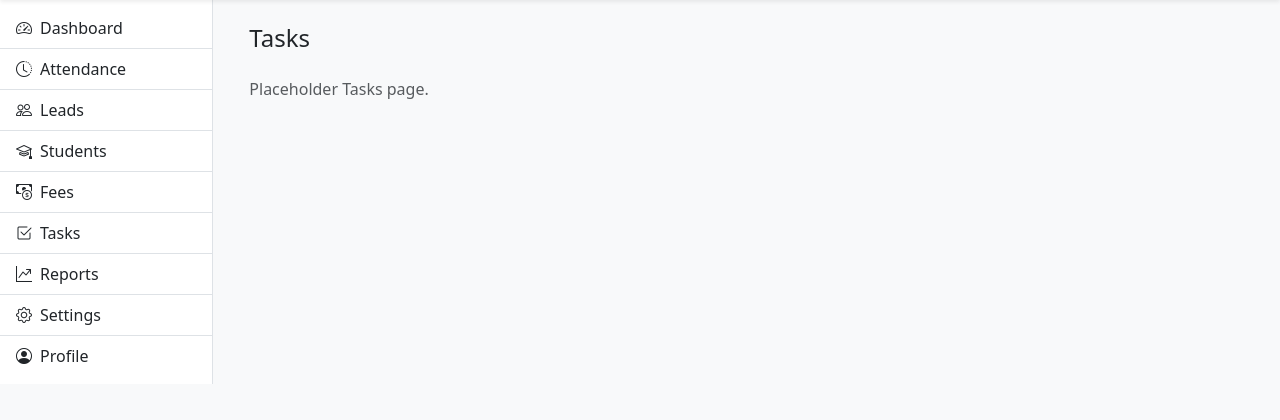
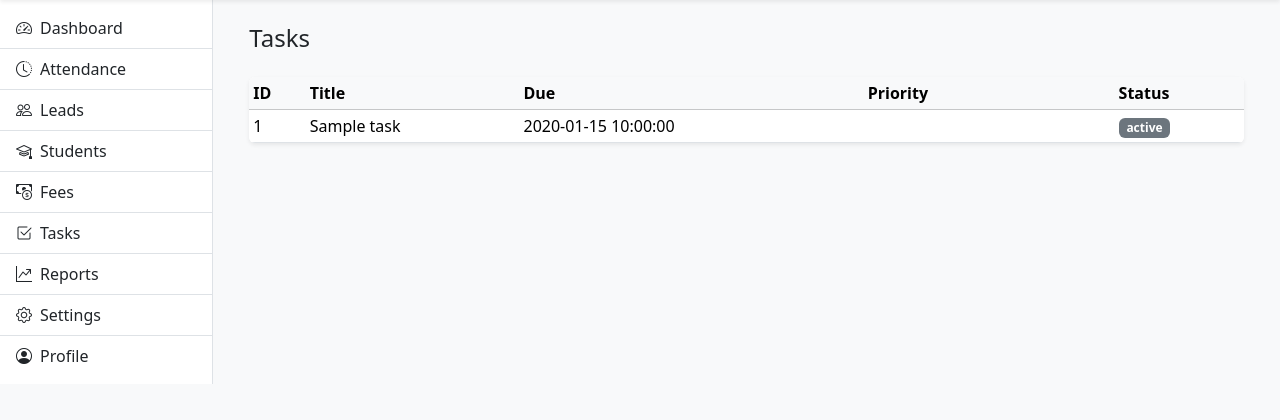
Before and after one commit to psychicloop/EduDAP-CRM, a Python web app: template edudap-office/app/templates/tasks.html in a window 1280 px wide. Shown: the part 60-480 px from the top of the page. Run offline with Jinja, Linux system fonts and the light colour scheme; the template is opened without the code that fills it: most values are stand-ins (such as "Sample title", 1, 10 or a date in 2020).

Commit message:
Update tasks.html

```diff
--- a/edudap-office/app/templates/tasks.html
+++ b/edudap-office/app/templates/tasks.html
@@ -4,6 +4,29 @@
 {% block content %}
 <div class="container-fluid">
   <h1 class="h4 mb-4">Tasks</h1>
-  <p class="text-muted">Placeholder Tasks page.</p>
+  <div class="table-responsive shadow-sm bg-white rounded">
+    <table class="table table-sm align-middle mb-0">
+      <thead class="table-light">
+        <tr><th>ID</th><th>Title</th><th>Due</th><th>Priority</th><th>Status</th></tr>
+      </thead>
+      <tbody>
+        {% for t in tasks %}
+        <tr>
+          <td>{{ t.id }}</td>
+          <td>{{ t.title }}</td>
+          <td>{{ t.due }}</td>
+          <td>
+            {% set pb = {'High':'danger','Medium':'warning','Low':'secondary'}[t.priority] %}
+            <span class="badge text-bg-{{ pb }}">{{ t.priority }}</span>
+          </td>
+          <td>
+            {% set sb = {'Open':'primary','In Progress':'info','Done':'success'}[t.status] if t.status in ['Open','In Progress','Done'] else 'secondary' %}
+            <span class="badge text-bg-{{ sb }}">{{ t.status }}</span>
+          </td>
+        </tr>
+        {% endfor %}
+      </tbody>
+    </table>
+  </div>
 </div>
 {% endblock %}
```
